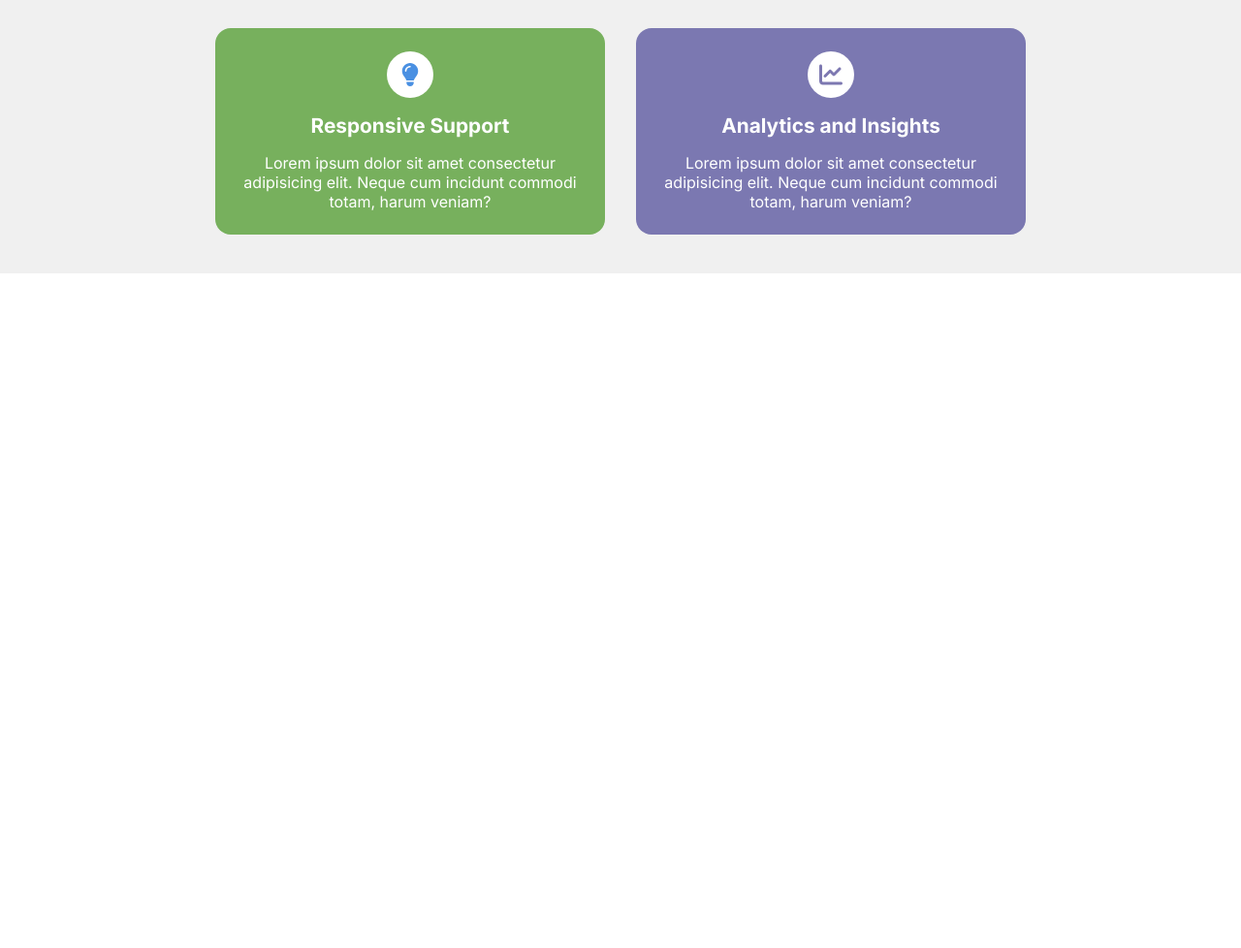
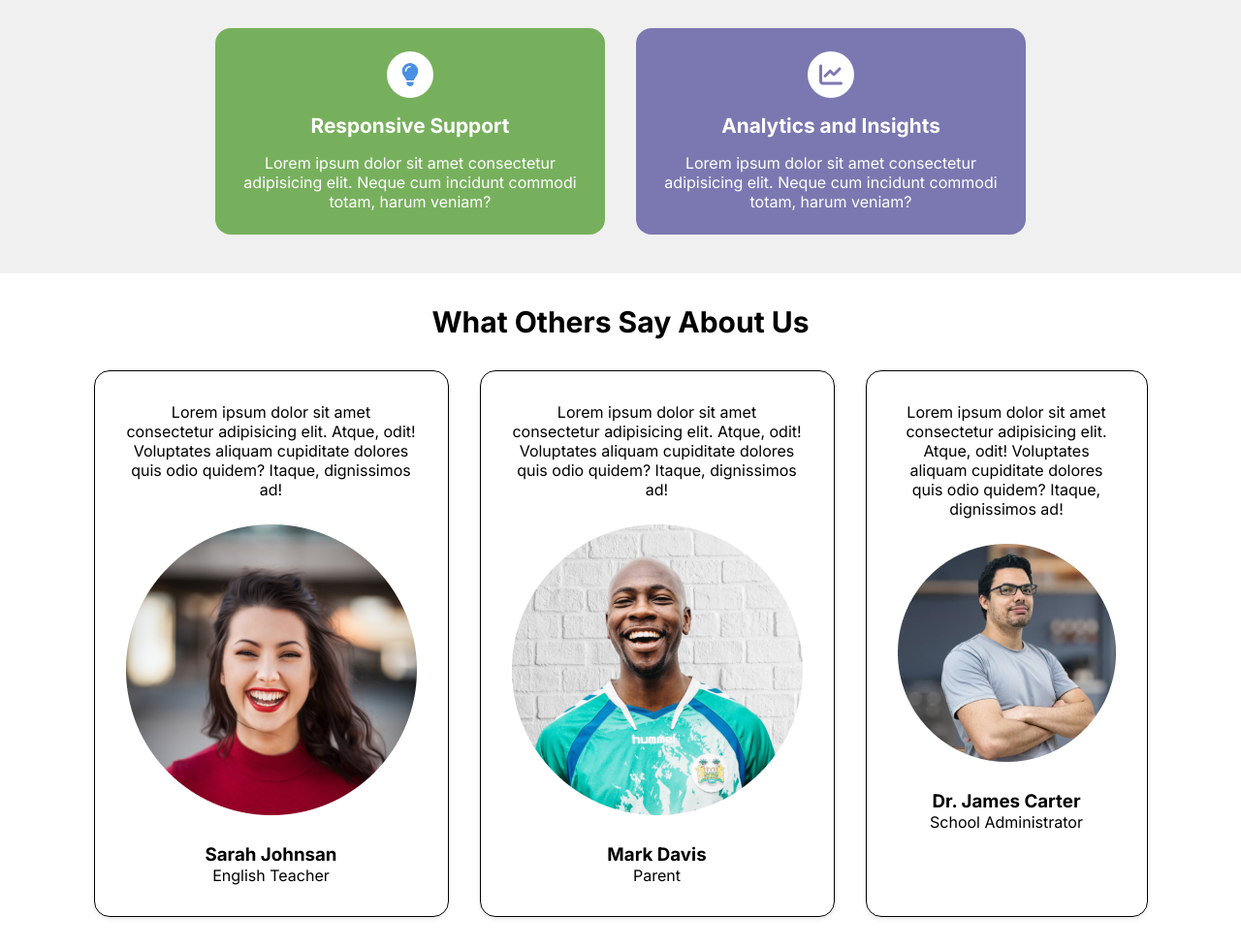
Before and after one commit to JeetNarang86/Web-Development-by-Love-Babbar-main, a website: page Lecture 33/index.html in a window 1280 px wide. Shown: the part 1514-2492 px from the top of the page at 97% size. Before the commit the page ends 1796 px from the top, so only its background shows below. Drawn offline with Linux system fonts and the light colour scheme.

Commit message:
web-development

```diff
--- a/Lecture 33/index.html
+++ b/Lecture 33/index.html
@@ -155,6 +155,63 @@
         </div>
     </div>
 
-
+    <div class="testimonial-container">
+        <div class="testimonial-content">
+            <h2 class="testimonial-title">What Others Say About Us</h2>
+            <div class="testimonial-grid">
+                <!-- Card 1 -->
+                <div class="testimonial-card">
+                    <div class="testimonial-text">
+                        Lorem ipsum dolor sit amet consectetur adipisicing elit. Atque, odit! Voluptates aliquam cupiditate dolores quis odio quidem? Itaque, dignissimos ad!
+                    </div>
+                    <div class="testimonial-avatar">
+                        <img src="./img/avatar1.png" alt="">
+                    </div>
+                    <div class="testimonial-details">
+                        <h3>
+                            Sarah Johnsan
+                        </h3>
+                        <p>
+                            English Teacher
+                        </p>
+                    </div>
+                </div>
+                <!-- Card 2  -->
+                <div class="testimonial-card">
+                    <div class="testimonial-text">
+                        Lorem ipsum dolor sit amet consectetur adipisicing elit. Atque, odit! Voluptates aliquam cupiditate dolores quis odio quidem? Itaque, dignissimos ad!
+                    </div>
+                    <div class="testimonial-avatar">
+                        <img src="./img/avatar2.png" alt="">
+                    </div>
+                    <div class="testimonial-details">
+                        <h3>
+                            Mark Davis
+                        </h3>
+                        <p>
+                            Parent
+                        </p>
+                    </div>
+                </div>
+                <!-- Card 3  -->
+                <div class="testimonial-card">
+                    <div class="testimonial-text">
+                        Lorem ipsum dolor sit amet consectetur adipisicing elit. Atque, odit! Voluptates aliquam cupiditate dolores quis odio quidem? Itaque, dignissimos ad!
+                    </div>
+                    <div class="testimonial-avatar">
+                        <img src="./img/avatar3.png" alt="">
+                    </div>
+                    <div class="testimonial-details">
+                        <h3>
+                            Dr. James Carter
+                        </h3>
+                        <p>
+                            School Administrator
+                        </p>
+                    </div>
+                </div>
+            </div>
+        </div>
+    </div>
 </body>
 </html>
--- a/Lecture 33/style.css
+++ b/Lecture 33/style.css
@@ -412,3 +412,45 @@ body{
         grid-template-columns: repeat(1,1fr);
     }
 }
+
+.testimonial-container{
+    background-color: var(--background-color);
+    padding: 2rem;
+    text-align: center;
+    margin: 0 auto;
+    max-width: 960px;
+}
+
+.testimonial-content{
+    display: flex;
+    flex-direction: column;
+    align-items: center;
+    gap: 2rem;
+}
+
+.testimonial-title{
+    font-size: 1.875rem;
+    font-weight: bold;
+}
+
+.testimonial-grid{
+    display: grid;
+    /* grid-template-columns: repeat(auto-fill,minmax(250px,1fr)); */
+    grid-template-columns: repeat(3,1fr);
+    grid-gap:2rem;
+}
+
+.testimonial-card{
+    display: flex;
+    flex-direction: column;
+    border: 1px solid black;
+    border-radius: 1rem;
+    box-shadow: 0 2px 4px rgba(0, 0, 0, 0.1);
+    padding: 2rem;
+    gap: 1.6rem;
+    transition: transform 0.3s ease-in-out, box-shadow 0.3s ease-in-out;
+}
+
+.testimonial-card:hover{
+    scale: 1.05;
+}
```
